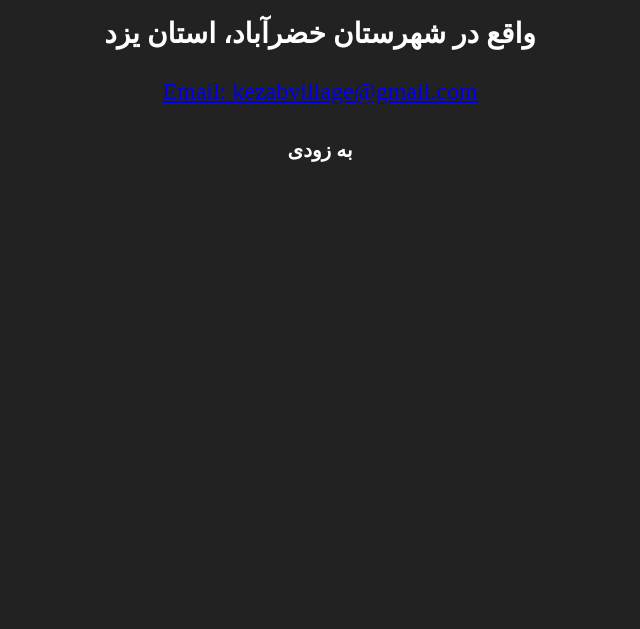
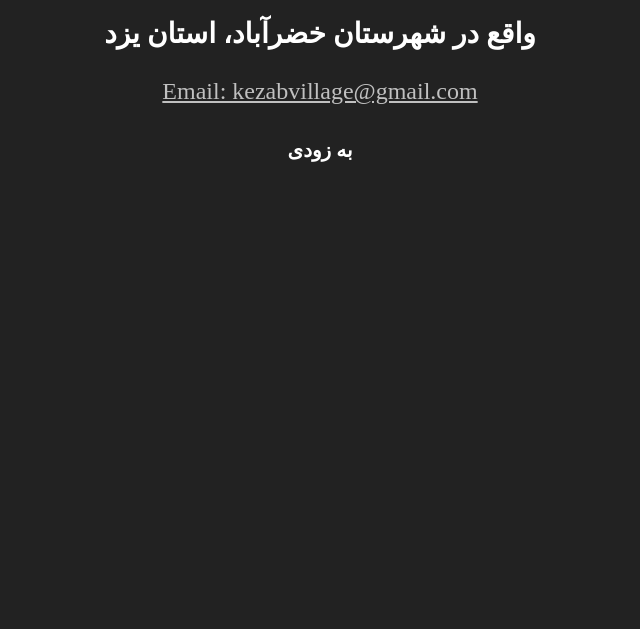
Before and after one commit to hawshemi/kezab-website, a plain HTML site: page index.html in a window 1280 px wide. Shown: the part 171-800 px from the top of the page, without its empty margins (320-960 px from the left). Drawn offline with Linux system fonts and the light colour scheme.

Commit message:
Update style.css

```diff
--- a/style.css
+++ b/style.css
@@ -8,3 +8,7 @@ body {
   text-align: center;
   font-size: 1.5rem;
 }
+
+.email {
+  color: silver;
+}
```
